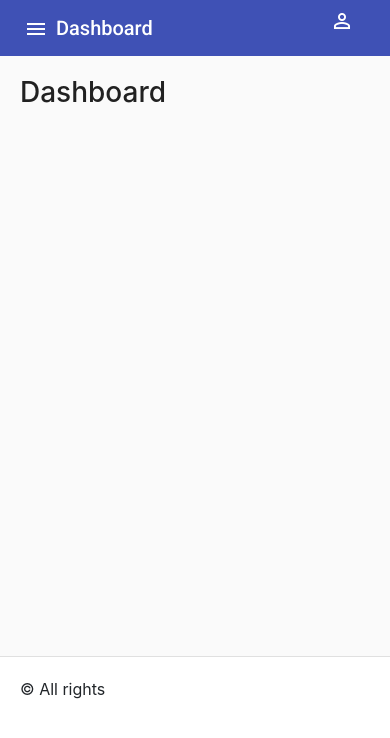
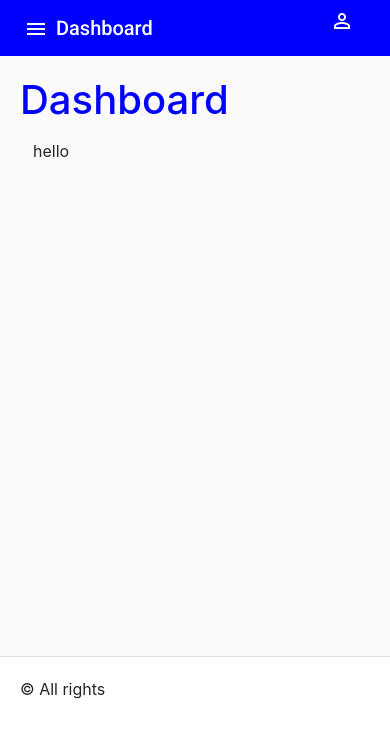
Before and after one commit to jpmariano/angularboilerplate, an Angular app: page / in a window 390 px wide. Shown: the top 738 px of the page. Built offline with nearby package versions, Linux system fonts and the light colour scheme.

Commit message:
Override Angular Material

```diff
--- a/src/app/app.module.ts
+++ b/src/app/app.module.ts
@@ -15,7 +15,6 @@ import { DefaultModule } from './layouts/default/default.module';
     BrowserAnimationsModule,
     DefaultModule,
     AppRoutingModule,
-
   ],
   providers: [],
   bootstrap: [AppComponent]
--- a/src/app/layouts/default/default.component.css
+++ b/src/app/layouts/default/default.component.css
@@ -3,15 +3,3 @@
   flex-direction: column;
   height: 100%;
 }
-
-mat-drawer{
-  width: 350px;
-}
-
-mat-drawer-container{
-  height: 600px;
-}
-
-mat-drawer-content {
-  padding: 20px;
-}
--- a/src/app/modules/dashboard/dashboard.component.html
+++ b/src/app/modules/dashboard/dashboard.component.html
@@ -1 +1,4 @@
-<h3>Dashboard</h3>
+<h1>Dashboard</h1>
+<button class="btn">
+  hello
+</button>
--- a/src/styles/scss/_variables.scss
+++ b/src/scss/_variables.scss
@@ -1,4 +1,3 @@
-
 
 $white: #FFF;
 $black: #000F;
--- /dev/null
+++ b/src/scss/styles.scss
@@ -0,0 +1,6 @@
+// Bootstrap Setup
+
+@import '../node_modules/bootstrap/dist/css/bootstrap.min.css';
+@import 'defaults';
+
+@include defaults;
--- a/src/styles.css
+++ b/src/styles.css
@@ -1,7 +1,39 @@
-
-
+@import '../node_modules/bootstrap/dist/css/bootstrap.min.css';
 .btn {
   background-color: #000F;
 }
 
+h1 {
+  color: blueviolet;
+}
+@media screen and (max-width: 1536px) {
+  h1 {
+    color: red;
+  }
+}
+@media screen and (max-width: 768px) {
+  h1 {
+    color: blue;
+  }
+}
+
+.mat-toolbar.mat-primary {
+  background: blue !important;
+  color: #fff;
+}
+
+mat-drawer {
+  width: 350px;
+}
+
+mat-drawer-container {
+  display: block;
+  height: 600px;
+}
+
+mat-drawer-content {
+  padding: 20px;
+  height: 100%;
+}
+
 /*# sourceMappingURL=styles.css.map */
```
Also changed, not shown: src/scss/_defaults.scss (added, +39 -0 lines), src/styles/scss/styles.scss (deleted, +0 -17 lines), 1 other file (tests, documents, lock files or other folders).
